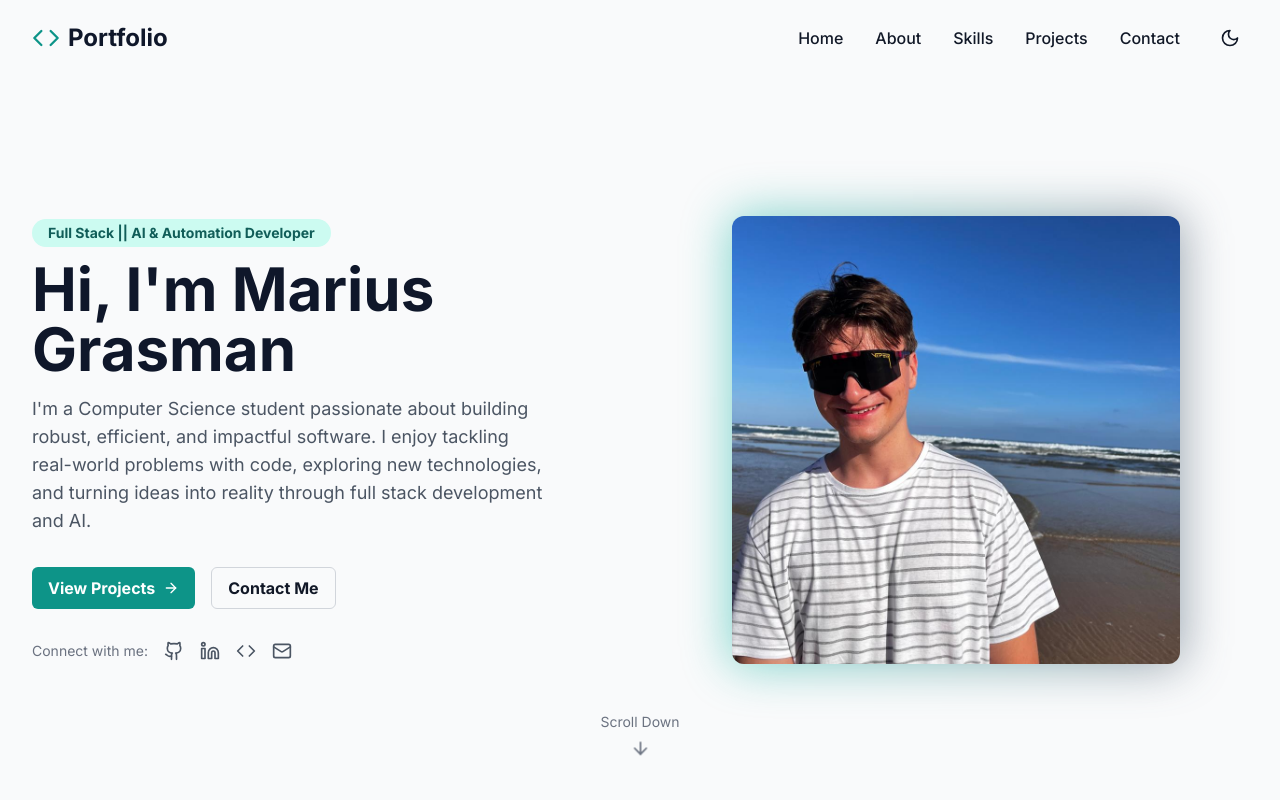
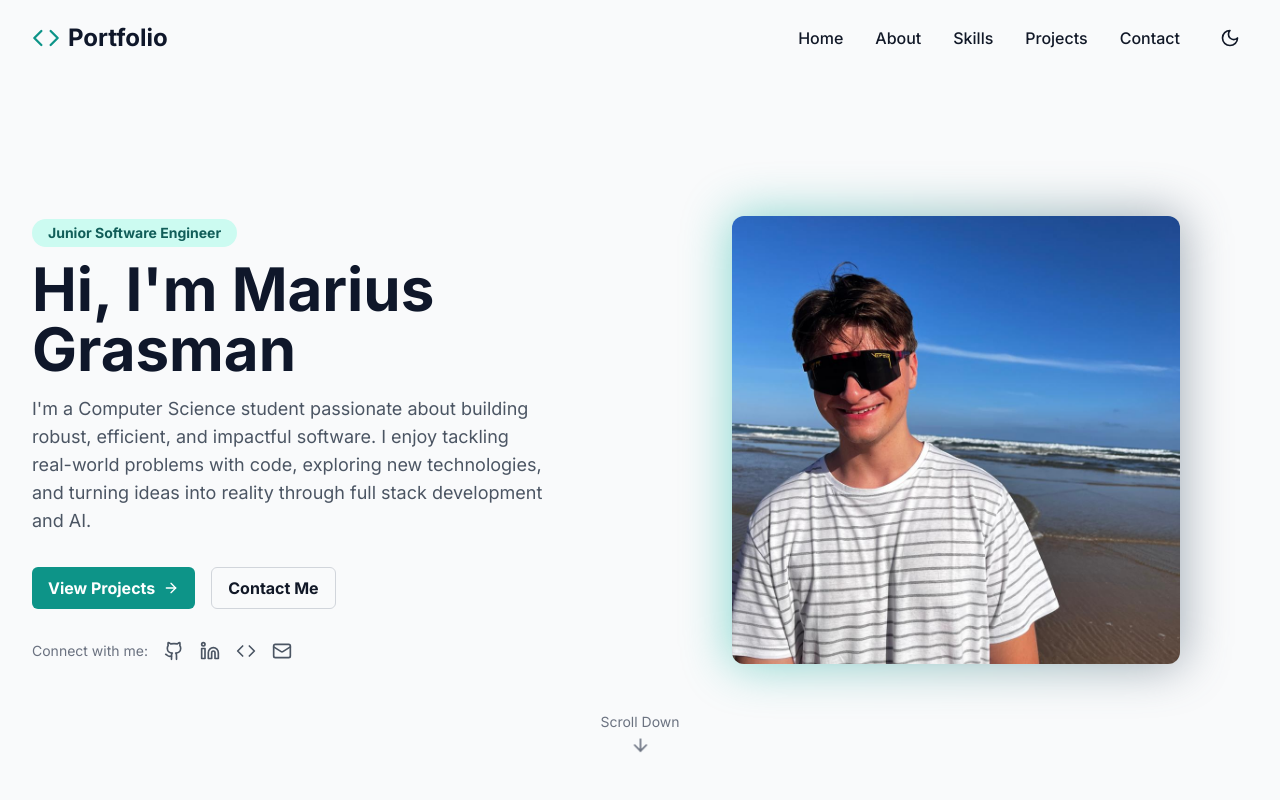
Before and after one commit to Gras-sie/Gras-sie.Github.io, a React (Vite) app: page / in a window 1280 px wide. Shown: the top 800 px of the page. Built offline with nearby package versions, Linux system fonts and the light colour scheme.

Commit message:
added projects, download CV and personal links

```diff
--- a/src/components/About.tsx
+++ b/src/components/About.tsx
@@ -66,8 +66,12 @@ const About = () => {
 
               <div className="pt-4">
                 <a
-                  href="#"
+                  href="/Marius_Grassman_Resume.pdf"
                   className="btn-primary inline-flex items-center gap-2"
+                  download="Marius_Grassman_Resume.pdf"
+                  type="application/pdf"
+                  target="_blank"
+                  rel="noreferrer"
                 >
                   Download CV <Download size={16} />
                 </a>
--- a/src/components/Contact.tsx
+++ b/src/components/Contact.tsx
@@ -130,7 +130,7 @@ const Contact = () => {
               {/* Map or Additional Info */}
               <div className="mt-8 p-4 bg-gray-100 dark:bg-gray-800 rounded-lg">
                 <p className="text-gray-600 dark:text-gray-300">
-                  I'm currently <span className="text-accent-600 font-medium">available for freelance work</span> and open to discussing new opportunities. Let's create something amazing together!
+                  I'm currently <span className="text-accent-600 font-medium">seeking graduate opportunities and internships</span> in software development, with a particular interest in full-stack development and AI/ML projects.
                 </p>
               </div>
             </motion.div>
--- a/src/data/index.ts
+++ b/src/data/index.ts
@@ -60,17 +60,19 @@ export const skills: Skill[] = [
   { id: 16, name: 'MongoDB', icon: 'https://cdn.jsdelivr.net/gh/devicons/devicon/icons/mongodb/mongodb-original.svg', category: 'database' },
   { id: 17, name: 'Apache Cassandra', icon: 'https://cdn.jsdelivr.net/gh/devicons/devicon/icons/cassandra/cassandra-original.svg', category: 'database' },
 
-  // AI & Data Science
+  // AI & Data Science (ordered: frameworks, libraries, platforms, notebooks)
+  { id: 23, name: 'TensorFlow', icon: 'https://cdn.jsdelivr.net/gh/devicons/devicon/icons/tensorflow/tensorflow-original.svg', category: 'ai' },
+  { id: 42, name: 'PyTorch', icon: 'https://cdn.jsdelivr.net/gh/devicons/devicon/icons/pytorch/pytorch-original.svg', category: 'ai' },
+  { id: 41, name: 'Keras', icon: 'https://cdn.jsdelivr.net/gh/devicons/devicon/icons/keras/keras-original.svg', category: 'ai' },
+  { id: 21, name: 'Scikit-learn', icon: 'https://upload.wikimedia.org/wikipedia/commons/0/05/Scikit_learn_logo_small.svg', category: 'ai' },
   { id: 18, name: 'NumPy', icon: 'https://cdn.jsdelivr.net/gh/devicons/devicon/icons/numpy/numpy-original.svg', category: 'ai' },
   { id: 19, name: 'Pandas', icon: 'https://cdn.jsdelivr.net/gh/devicons/devicon/icons/pandas/pandas-original.svg', category: 'ai' },
   { id: 20, name: 'Matplotlib', icon: 'https://cdn.jsdelivr.net/gh/devicons/devicon/icons/matplotlib/matplotlib-original.svg', category: 'ai' },
-  { id: 21, name: 'Scikit-learn', icon: 'https://upload.wikimedia.org/wikipedia/commons/0/05/Scikit_learn_logo_small.svg', category: 'ai' },
   { id: 22, name: 'OpenCV', icon: 'https://cdn.jsdelivr.net/gh/devicons/devicon/icons/opencv/opencv-original.svg', category: 'ai' },
-  { id: 23, name: 'TensorFlow', icon: 'https://cdn.jsdelivr.net/gh/devicons/devicon/icons/tensorflow/tensorflow-original.svg', category: 'ai' },
   { id: 24, name: 'Jupyter', icon: 'https://cdn.jsdelivr.net/gh/devicons/devicon/icons/jupyter/jupyter-original.svg', category: 'ai' },
   { id: 25, name: 'Google Colab', icon: 'https://upload.wikimedia.org/wikipedia/commons/d/d0/Google_Colaboratory_SVG_Logo.svg', category: 'ai' },
 
-  // Tools & Cloud
+  // Tools & Cloud (ordered: editors, version control, CI/CD, containers, cloud, scripting)
   { id: 26, name: 'VS Code', icon: 'https://cdn.jsdelivr.net/gh/devicons/devicon/icons/vscode/vscode-original.svg', category: 'tools' },
   { id: 27, name: 'Visual Studio', icon: 'https://cdn.jsdelivr.net/gh/devicons/devicon/icons/visualstudio/visualstudio-plain.svg', category: 'tools' },
   { id: 28, name: 'Git', icon: 'https://cdn.jsdelivr.net/gh/devicons/devicon/icons/git/git-original.svg', category: 'tools' },
@@ -80,34 +82,73 @@ export const skills: Skill[] = [
   { id: 36, name: 'Kubernetes', icon: 'https://cdn.jsdelivr.net/gh/devicons/devicon/icons/kubernetes/kubernetes-plain.svg', category: 'tools' },
   { id: 33, name: 'Azure', icon: 'https://cdn.jsdelivr.net/gh/devicons/devicon/icons/azure/azure-original.svg', category: 'tools' },
   { id: 34, name: 'Amazon S3', icon: 'https://raw.githubusercontent.com/gilbarbara/logos/main/logos/aws-s3.svg', category: 'tools' },
+  { id: 31, name: 'Anaconda', icon: 'https://cdn.jsdelivr.net/gh/devicons/devicon/icons/anaconda/anaconda-original.svg', category: 'tools' },
   { id: 30, name: 'Bash', icon: 'https://cdn.jsdelivr.net/gh/devicons/devicon/icons/bash/bash-original.svg', category: 'tools' },
-  { id: 31, name: 'Anaconda', icon: 'https://cdn.jsdelivr.net/gh/devicons/devicon/icons/anaconda/anaconda-original.svg', category: 'tools' }
+  { id: 39, name: 'Vite', icon: 'https://vitejs.dev/logo.svg', category: 'tools' }
 ];
 
 export const projects: Project[] = [
   {
-    id: 1,
+    id: 7,
     title: 'Personal Portfolio',
     description: 'A modern, responsive portfolio website built with React, TypeScript, and Tailwind CSS to showcase my projects and skills.',
     tags: ['React', 'TypeScript', 'Tailwind CSS', 'Framer Motion'],
-    image: 'https://images.pexels.com/photos/196645/pexels-photo-196645.jpeg',
-    demoUrl: 'https://gras-sie.github.io/portfolio/',
-    codeUrl: 'https://github.com/Gras-sie/Personal-Website'
+    image: 'https://images.unsplash.com/photo-1461749280684-dccba630e2f6?auto=format&fit=crop&w=800&q=80',
+    demoUrl: 'https://gras-sie.github.io/portfolio/'
+  },
+  {
+    id: 6,
+    title: 'Dynamic Community Portal Website',
+    description: 'Interactive portal for community engagement and service access.',
+    tags: ['Node.js', 'Express.js', 'EJS', 'CSS', 'Bootstrap 5', 'Git', 'GitHub', 'Nodemon'],
+    image: 'https://images.unsplash.com/photo-1506744038136-46273834b3fb?auto=format&fit=crop&w=800&q=80',
+    codeUrl: 'https://github.com/Gras-sie/Dynamic-Community-Portal-Website'
   },
   {
     id: 2,
-    title: 'Weather Dashboard',
-    description: 'A weather application that provides current conditions and forecasts using the OpenWeatherMap API.',
-    tags: ['React', 'APIs', 'Tailwind CSS'],
-    image: 'https://images.pexels.com/photos/1118873/pexels-photo-1118873.jpeg',
-    demoUrl: 'https://gras-sie.github.io/weather-dashboard/',
-    codeUrl: 'https://github.com/Gras-sie/weather-dashboard'
+    title: 'Interactive Course Website',
+    description: 'A responsive website for interactive course content and quizzes.',
+    tags: ['HTML', 'CSS', 'JavaScript', 'JSON', 'DOM Manipulation', 'Responsive Design'],
+    image: 'https://images.unsplash.com/photo-1513258496099-48168024aec0?auto=format&fit=crop&w=800&q=80',
+    codeUrl: 'https://github.com/Gras-sie/Interactive-Course-Website-'
+  },
+  {
+    id: 1,
+    title: 'Smart Home Automation System',
+    description: 'A system for automating home devices with scheduling, multithreading, and custom events.',
+    tags: ['C#', '.NET Core', 'Multithreading', 'Custom Events', 'Scheduled Tasks'],
+    image: 'https://images.unsplash.com/photo-1519125323398-675f0ddb6308?auto=format&fit=crop&w=800&q=80',
+    codeUrl: 'https://github.com/Gras-sie/Smart-Home-Automation-System-'
+  },
+  {
+    id: 3,
+    title: 'Student Performance Prediction System',
+    description: 'Predicts student performance using machine learning models.',
+    tags: ['Python', 'Pandas', 'Scikit-learn', 'XGBoost', 'Keras', 'Dash'],
+    image: 'https://images.unsplash.com/photo-1517520287167-4bbf64a00d66?auto=format&fit=crop&w=800&q=80',
+    codeUrl: 'https://github.com/Gras-sie/ML_student_assessment'
+  },
+  {
+    id: 4,
+    title: 'Credit Risk Assessment Model',
+    description: 'Creditworthiness classification using Random Forest and deep learning models.',
+    tags: ['Python', 'Dash', 'Random Forest', 'Deep Learning predictive model'],
+    image: 'https://images.unsplash.com/photo-1454165804606-c3d57bc86b40?auto=format&fit=crop&w=800&q=80',
+    codeUrl: 'https://github.com/Gras-sie/ML-Credit-Risk-Assessment'
+  },
+  {
+    id: 5,
+    title: 'Invasive Plant Detection using Machine Learning and Image Processing (Current)',
+    description: 'Detects invasive plants using Google Street View, OpenCV, and YOLOv5.',
+    tags: ['Google Street View API', 'OpenCV', 'TensorFlow', 'YOLOv5', 'QGIS'],
+    image: 'https://images.unsplash.com/photo-1501004318641-b39e6451bec6?auto=format&fit=crop&w=800&q=80',
+    codeUrl: '' // Provide link if available
   }
 ];
 
 export const personalInfo = {
   name: 'Marius Grasman',
-  title: 'Full Stack || AI & Automation Developer',
+  title: 'Junior Software Engineer',
   email: 'marius-jnr@outlook.com',
   phone: '(+27) 82 414 3629',
   location: 'Centurion, South Africa',
--- a/src/types/index.ts
+++ b/src/types/index.ts
@@ -4,8 +4,8 @@ export interface Project {
   description: string;
   tags: string[];
   image: string;
-  demoUrl: string;
-  codeUrl: string;
+  demoUrl?: string;
+  codeUrl?: string;
 }
 
 export interface Skill {
```
Also changed, not shown: 2 other files (tests, documents, lock files or other folders).
